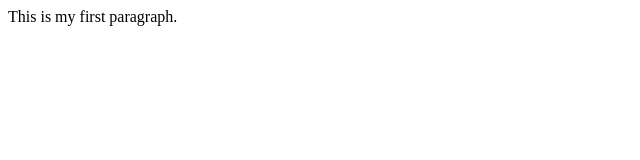
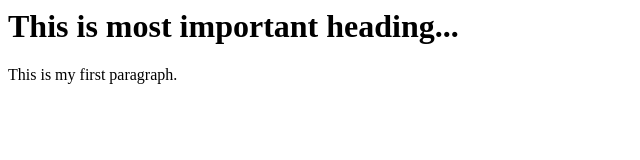
Before and after one commit to ShadabSarfaraj/Practice, a plain HTML site: page index.html in a window 1280 px wide. Shown: the whole page, without its empty margins (0-640 px from the left). Drawn offline with Linux system fonts and the light colour scheme.

Commit message:
Added h1 tag to html file

```diff
--- a/index.html
+++ b/index.html
@@ -1 +1,2 @@
+<h1>This is most important heading...</h1>
 <p>This is my first paragraph.</p>
```
